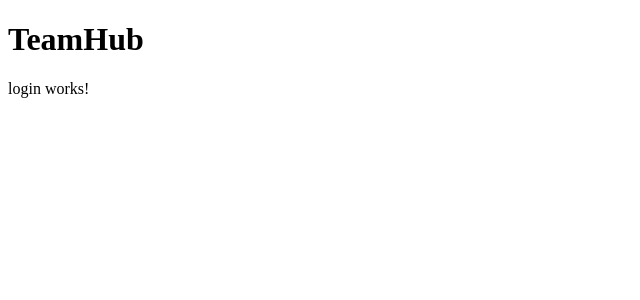
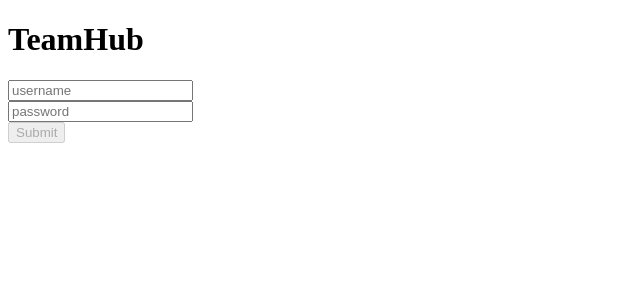
Before and after one commit to hussienmousa128/teamhub, an Angular app: page /login in a window 1280 px wide. Shown: the top 300 px of the page, without its empty margins (0-640 px from the left). Built offline with nearby package versions, Linux system fonts and the light colour scheme.

Commit message:
3.5.2 login password required message

```diff
--- a/src/app/features/auth/pages/login/login.html
+++ b/src/app/features/auth/pages/login/login.html
@@ -1 +1,15 @@
-<p>login works!</p>
+<form [formGroup]="form" (ngSubmit)="onSubmit()" >
+  <div>
+      <input formControlName="username" type="text" placeholder="username" >
+      <span *ngIf="form.controls.username.touched && form.controls.username.hasError('required')">
+        الرجاء ملئ الحقل المطلوب
+      </span>
+  </div>
+  <div>
+      <input formControlName="password" type="password" placeholder="password">
+      <span *ngIf="form.controls.password.touched && form.controls.password.hasError('required')">
+        الرجاء ملئ الحقل المطلوب
+      </span>
+  </div>
+  <button type="submit" [disabled]="form.invalid"> Submit</button>
+</form>
--- a/src/app/features/auth/pages/login/login.ts
+++ b/src/app/features/auth/pages/login/login.ts
@@ -1,11 +1,13 @@
+import { CommonModule } from '@angular/common';
 import { Component } from '@angular/core';
 import { FormControl, FormGroup, ReactiveFormsModule, Validators } from '@angular/forms';
+
 
 
 @Component({
   selector: 'app-login',
   standalone:true,
-  imports: [ReactiveFormsModule],
+  imports: [ReactiveFormsModule, CommonModule],
   templateUrl: './login.html',
   styleUrl: './login.scss',
 })
@@ -14,4 +16,11 @@
   username: new FormControl ('',Validators.required),
   password: new FormControl ('',Validators.required)
 });
+onSubmit(){
+  if (this.form.invalid){
+    this.form.markAllAsTouched();
+    return;
+  }
+  console.log(this.form.value);
 }
+}
```
